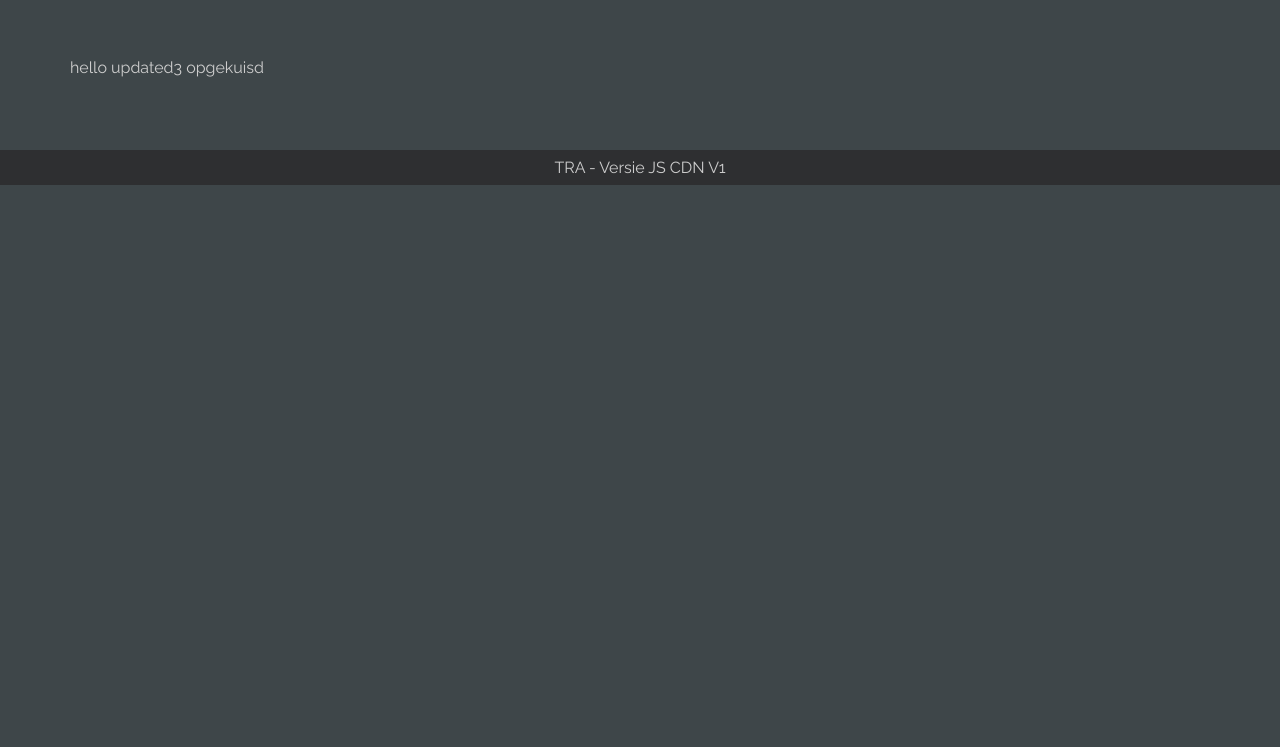
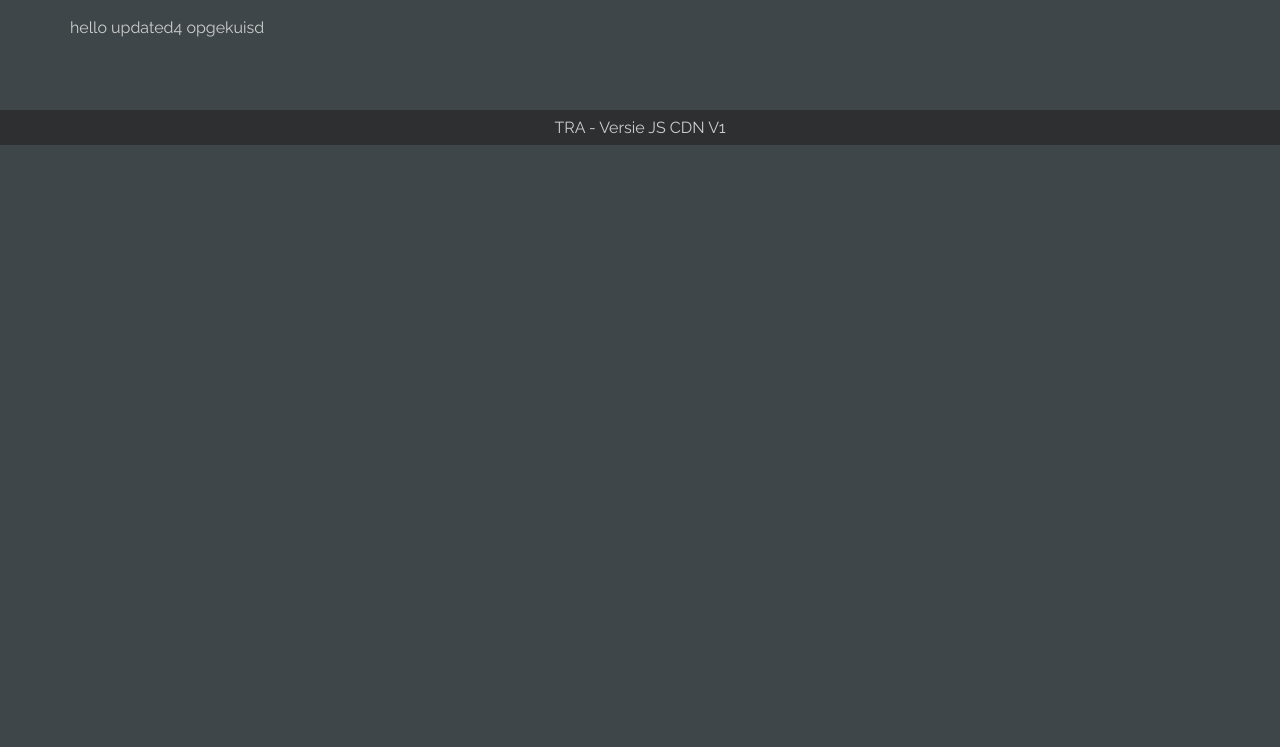
Before and after one commit to stevengarre/stevengarre, a plain HTML site: page Contact.html in a window 1280 px wide. Shown: the part 53-800 px from the top of the page. Drawn offline with nearby package versions, Linux system fonts and the light colour scheme.

Commit message:
Update Contact.html

```diff
--- a/Contact.html
+++ b/Contact.html
@@ -39,11 +39,12 @@
     messagingSenderId: "374099297109"
   };
   firebase.initializeApp(config);
-</script>
 
 	var bigOne = document.getElementById('bigOne');
 	  var dbref = firebase.database().ref().child('text');
 	  dbRef.on('value'. snap => bigOne.innerText = snap.val()));
+
+</script>
 
   <nav class="navbar navbar-inverse navbar-static-top">
 	<div class="container">
@@ -71,7 +72,7 @@
 
 <div class="row top-buffer">
 <div class= "container">
-<p>hello updated3 opgekuisd</p>
+<p>hello updated4 opgekuisd</p>
 </div>
 
 
```
